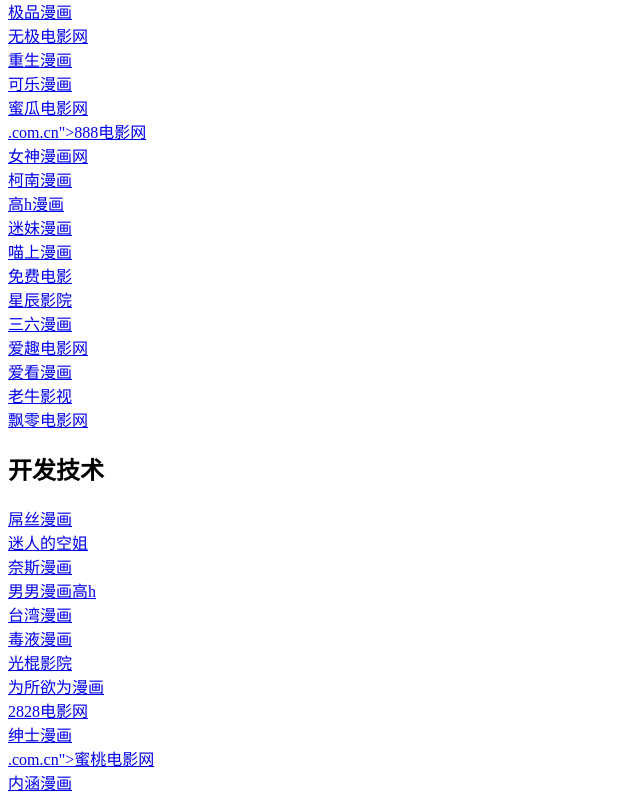
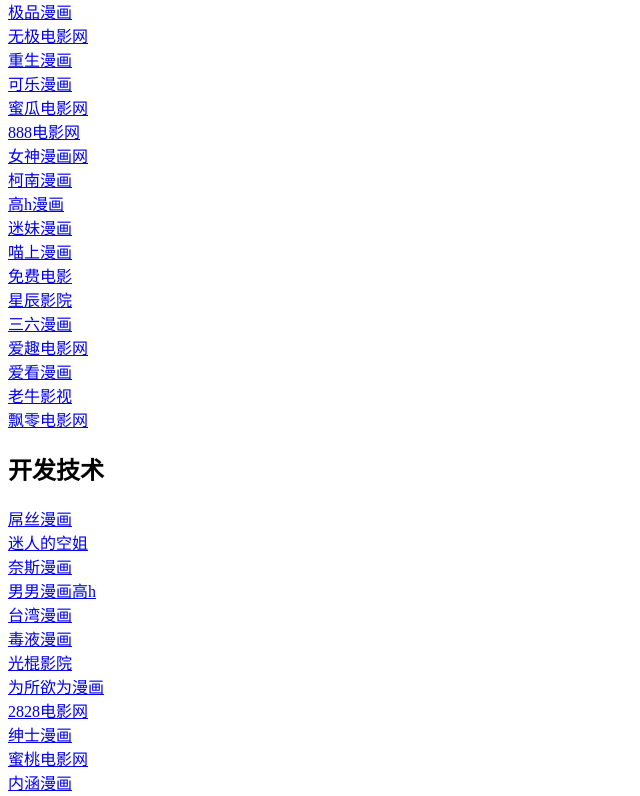
Before and after one commit to jiangenwangzhidaohang/jiangenwangzhidaohang.github.io, a plain HTML site: page index.html in a window 1280 px wide. Shown: the part 364-1160 px from the top of the page, without its empty margins (0-640 px from the left). Drawn offline with Linux system fonts and the light colour scheme.

Commit message:
Update index.html

```diff
--- a/index.html
+++ b/index.html
@@ -26,7 +26,7 @@
 <a href="https://chongshengmanhua-wap.com.cn">重生漫画</a><br>
 <a href="https://kelemanhua-wap.com.cn">可乐漫画</a><br>
 <a href="https://www.miguadianyingwang-h5.com.cn">蜜瓜电影网</a><br>
-<a href="https://888dianyingwang-cn">.com.cn">888电影网</a><br>
+<a href="https://888dianyingwang-cn.com.cn">888电影网</a><br>
 <a href="https://www.nushenmanhuawang-vip.com.cn">女神漫画网</a><br>
 <a href="https://kenanmanhua-wap.com.cn">柯南漫画</a><br>
 <a href="https://www.gaohmanhua-wap.com.cn">高h漫画</a><br>
@@ -52,7 +52,7 @@
 <a href="https://weisuoyuweimanhua-h5.com.cn">为所欲为漫画</a><br>
 <a href="https://2828dianyingwang-wap.com.cn">2828电影网</a><br>
 <a href="https://shenshimanhua-wap.com.cn">绅士漫画</a><br>
-<a href="https://mitaodianyingwang-cn">.com.cn">蜜桃电影网</a><br>
+<a href="https://mitaodianyingwang-cn.com.cn">蜜桃电影网</a><br>
 <a href="https://neihanmanhua-vip.com.cn">内涵漫画</a><br>
 <a href="https://www.taiwanmanhua-h5.com.cn">台湾漫画</a><br>
 <a href="https://bajieyingshi-top1.com.cn">八戒影视</a><br>
@@ -130,7 +130,7 @@
 <a href="https://lalamanhua-app.com.cn">拉拉漫画</a><br>
 <a href="https://tianmichengfa2-zaixian.com.cn">甜蜜惩罚2</a><br>
 <a href="https://www.chongchongdianyingwang-h5.com.cn">虫虫电影网</a><br>
-<a href="https://poxiaodianyingwang-cn">.com.cn">破晓电影网</a><br>
+<a href="https://poxiaodianyingwang-cn.com.cn">破晓电影网</a><br>
 <a href="https://www.tiantangyingyuan-zaixian.com.cn">天堂影院</a><br>
 <a href="https://banxiaoshimanhua-h5.com.cn">半小时漫画</a><br>
 <a href="https://xieemanhua-h5.com.cn">邪恶漫画</a><br>
```
